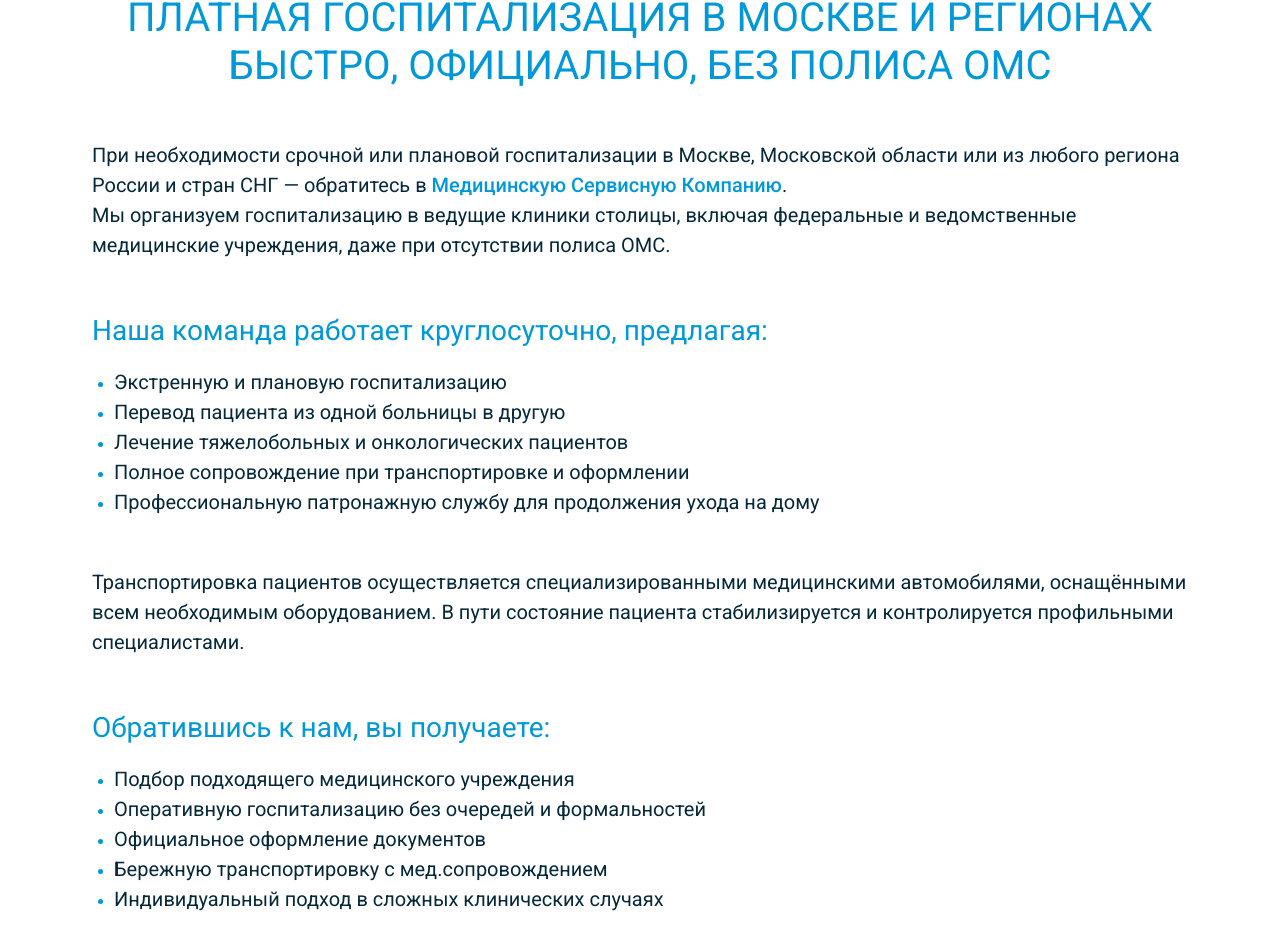
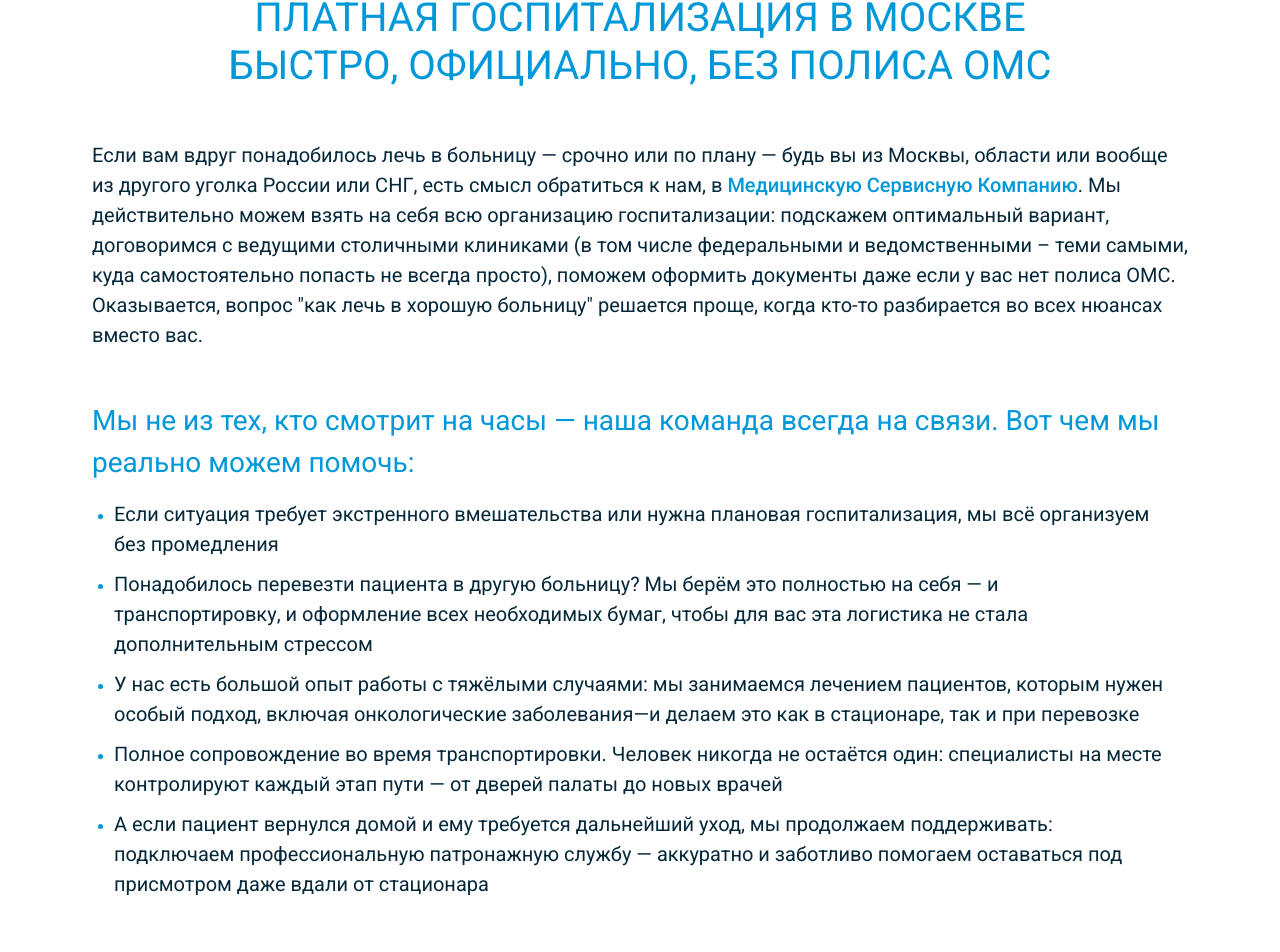
Before and after one commit to vladimirmuratov/msk-v3, a Next.js app: page / in a window 1280 px wide. Shown: the part 986-1938 px from the top of the page. Built offline with nearby package versions, Linux system fonts and the light colour scheme.

Commit message:
update content

```diff
--- a/src/components/AboutBlock.jsx
+++ b/src/components/AboutBlock.jsx
@@ -13,13 +13,16 @@ export const AboutBlock = React.memo(() => (
             data-aos-anchor-placement="center-bottom"
         >
             <Typography sx={{ whiteSpace: 'pre-wrap', color: 'var(--black)', fontSize: { xs: '18px', md: '20px' } }}>
-                При необходимости срочной или плановой госпитализации в Москве, Московской области или из любого региона
-                России и стран СНГ — обратитесь в <Box component="span" sx={{ color: 'var(--blue)', fontWeight: 500 }}>Медицинскую
-                Сервисную Компанию</Box>.
-                <br />
-                Мы организуем госпитализацию в ведущие
-                клиники столицы, включая федеральные и ведомственные медицинские учреждения, даже при отсутствии полиса
-                ОМС.
+                Если вам вдруг понадобилось лечь в больницу — срочно или по плану — будь вы из Москвы, области или
+                вообще из другого уголка России или СНГ, есть смысл обратиться к нам, в <Box component="span" sx={{
+                color: 'var(--blue)',
+                fontWeight: 500
+            }}>Медицинскую Сервисную Компанию</Box>.
+                Мы действительно можем взять на себя всю организацию госпитализации: подскажем оптимальный вариант,
+                договоримся с ведущими столичными клиниками (в том числе федеральными и ведомственными – теми самыми,
+                куда самостоятельно попасть не всегда просто), поможем оформить документы даже если у вас нет полиса
+                ОМС. Оказывается, вопрос "как лечь в хорошую больницу" решается проще, когда кто-то разбирается во всех
+                нюансах вместо вас.
             </Typography>
         </Box>
 
@@ -41,7 +44,7 @@ export const AboutBlock = React.memo(() => (
                     marginBottom: { xs: '10px', sm: '15px' },
                 }}
             >
-                Наша команда работает круглосуточно, предлагая:
+                Мы не из тех, кто смотрит на часы — наша команда всегда на связи. Вот чем мы реально можем помочь:
             </Typography>
 
             <Box
@@ -50,10 +53,40 @@ export const AboutBlock = React.memo(() => (
             >
                 <Box
                     component="li"
-                    sx={{ color: 'var(--blue)' }}
+                    sx={{ color: 'var(--blue)', marginBottom: '10px' }}
                 >
                     <Typography sx={{ color: 'var(--black)', fontSize: { xs: '18px', md: '20px' } }}>
-                        Экстренную и плановую госпитализацию
+                        Если ситуация требует экстренного вмешательства или нужна плановая госпитализация, мы всё
+                        организуем без промедления
+                    </Typography>
+                </Box>
+                <Box
+                    component="li"
+                    sx={{ color: 'var(--blue)', marginBottom: '10px' }}
+                >
+                    <Typography sx={{ color: 'var(--black)', fontSize: { xs: '18px', md: '20px' } }}>
+                        Понадобилось перевезти пациента в другую больницу? Мы берём это полностью на себя — и
+                        транспортировку, и оформление всех необходимых бумаг, чтобы для вас эта логистика не стала
+                        дополнительным стрессом
+                    </Typography>
+                </Box>
+                <Box
+                    component="li"
+                    sx={{ color: 'var(--blue)', marginBottom: '10px' }}
+                >
+                    <Typography sx={{ color: 'var(--black)', fontSize: { xs: '18px', md: '20px' } }}>
+                        У нас есть большой опыт работы с тяжёлыми случаями: мы занимаемся лечением пациентов, которым
+                        нужен особый подход, включая онкологические заболевания—и делаем это как в стационаре, так и при
+                        перевозке
+                    </Typography>
+                </Box>
+                <Box
+                    component="li"
+                    sx={{ color: 'var(--blue)', marginBottom: '10px' }}
+                >
+                    <Typography sx={{ color: 'var(--black)', fontSize: { xs: '18px', md: '20px' } }}>
+                        Полное сопровождение во время транспортировки. Человек никогда не остаётся один: специалисты на
+                        месте контролируют каждый этап пути — от дверей палаты до новых врачей
                     </Typography>
                 </Box>
                 <Box
@@ -61,31 +94,9 @@ export const AboutBlock = React.memo(() => (
                     sx={{ color: 'var(--blue)' }}
                 >
                     <Typography sx={{ color: 'var(--black)', fontSize: { xs: '18px', md: '20px' } }}>
-                        Перевод пациента из одной больницы в другую
-                    </Typography>
-                </Box>
-                <Box
-                    component="li"
-                    sx={{ color: 'var(--blue)' }}
-                >
-                    <Typography sx={{ color: 'var(--black)', fontSize: { xs: '18px', md: '20px' } }}>
-                        Лечение тяжелобольных и онкологических пациентов
-                    </Typography>
-                </Box>
-                <Box
-                    component="li"
-                    sx={{ color: 'var(--blue)' }}
-                >
-                    <Typography sx={{ color: 'var(--black)', fontSize: { xs: '18px', md: '20px' } }}>
-                        Полное сопровождение при транспортировке и оформлении
-                    </Typography>
-                </Box>
-                <Box
-                    component="li"
-                    sx={{ color: 'var(--blue)' }}
-                >
-                    <Typography sx={{ color: 'var(--black)', fontSize: { xs: '18px', md: '20px' } }}>
-                        Профессиональную патронажную службу для продолжения ухода на дому
+                        А если пациент вернулся домой и ему требуется дальнейший уход, мы продолжаем поддерживать:
+                        подключаем профессиональную патронажную службу — аккуратно и заботливо помогаем оставаться под
+                        присмотром даже вдали от стационара
                     </Typography>
                 </Box>
             </Box>
@@ -100,9 +111,8 @@ export const AboutBlock = React.memo(() => (
             }}
         >
             <Typography sx={{ whiteSpace: 'pre-wrap', color: 'var(--black)', fontSize: { xs: '18px', md: '20px' } }}>
-                Транспортировка пациентов осуществляется специализированными медицинскими автомобилями, оснащёнными всем
-                необходимым оборудованием. В пути состояние пациента стабилизируется и контролируется профильными
-                специалистами.
+                Работаем с реальными проблемами реальных людей. Здесь нет “выходных” — потому что иногда помощь нужна
+                именно ночью или рано утром.
             </Typography>
         </Box>
 
@@ -132,10 +142,31 @@ export const AboutBlock = React.memo(() => (
             >
                 <Box
                     component="li"
-                    sx={{ color: 'var(--blue)' }}
+                    sx={{ color: 'var(--blue)', marginBottom: '10px' }}
                 >
                     <Typography sx={{ color: 'var(--black)', fontSize: { xs: '18px', md: '20px' } }}>
-                        Подбор подходящего медицинского учреждения
+                        Когда вы обращаетесь к нам, всё начинает двигаться — наконец-то в нужном вам темпе и порядке.
+                        Вместо тысячи звонков по разным клиникам — мы сразу подбираем то, что действительно подходит
+                        вашему случаю. Не приходится томиться в длинных очередях или собирать ненужные бумажки:
+                        госпитализация происходит быстро, без лишней бюрократии и суеты
+                    </Typography>
+                </Box>
+                <Box
+                    component="li"
+                    sx={{ color: 'var(--blue)', marginBottom: '10px' }}
+                >
+                    <Typography sx={{ color: 'var(--black)', fontSize: { xs: '18px', md: '20px' } }}>
+                        Оформление документов? Мы берём это на себя, всё официально и прозрачно
+                    </Typography>
+                </Box>
+                <Box
+                    component="li"
+                    sx={{ color: 'var(--blue)', marginBottom: '10px' }}
+                >
+                    <Typography sx={{ color: 'var(--black)', fontSize: { xs: '18px', md: '20px' } }}>
+                        Если нужно перевозить пациента — даже лежачего, даже на длинное расстояние — не переживайте:
+                        транспортировка проходит бережно, с медицинским сопровождением. Покой и безопасность пациента
+                        для нас не пустые слова
                     </Typography>
                 </Box>
                 <Box
@@ -143,33 +174,12 @@ export const AboutBlock = React.memo(() => (
                     sx={{ color: 'var(--blue)' }}
                 >
                     <Typography sx={{ color: 'var(--black)', fontSize: { xs: '18px', md: '20px' } }}>
-                        Оперативную госпитализацию без очередей и формальностей
+                        А если речь о сложной истории, где нужен индивидуальный подход, он будет — мы разбираемся во
+                        всех деталях случая и ищем оптимальное решение, а не действуем “по шаблону”. В общем, вместо
+                        головной боли вокруг медицины появляется чувство: «Наконец-то кто-то взял это на себя»
                     </Typography>
                 </Box>
-                <Box
-                    component="li"
-                    sx={{ color: 'var(--blue)' }}
-                >
-                    <Typography sx={{ color: 'var(--black)', fontSize: { xs: '18px', md: '20px' } }}>
-                        Официальное оформление документов
-                    </Typography>
-                </Box>
-                <Box
-                    component="li"
-                    sx={{ color: 'var(--blue)' }}
-                >
-                    <Typography sx={{ color: 'var(--black)', fontSize: { xs: '18px', md: '20px' } }}>
-                        Бережную транспортировку с мед.сопровождением
-                    </Typography>
-                </Box>
-                <Box
-                    component="li"
-                    sx={{ color: 'var(--blue)' }}
-                >
-                    <Typography sx={{ color: 'var(--black)', fontSize: { xs: '18px', md: '20px' } }}>
-                        Индивидуальный подход в сложных клинических случаях
-                    </Typography>
-                </Box>
+
             </Box>
         </Box>
     </Box>
--- a/src/config.js
+++ b/src/config.js
@@ -221,6 +221,6 @@ export const text1 = <>При возникновении потребности
     медицинский стационар. Тем временем, осуществляя транспортировку вне зависимости от характера недуга или полученных
     повреждений (от плановых до экстренных случаев), используются специально оснащённые автомобили. Во время переезда
     обеспечивается поддержание здоровья в стабильном состоянии с оказанием соответствующей медицинской помощи.</>;
-export const text2 = 'Встречайте VIP-центр заботы о зрелом возрасте, где каждый получает индивидуальный, всесторонний подход на базе глубокого опыта и искренней приверженности каждому клиенту. Наша цель – вдохнуть здоровье и активность, наполнить дни безмятежностью и избавить от тягостных недугов. Пусть ваш путь к полноценной, счастливой жизни начинается здесь под чутким руководством наших экспертов!';
-export const text3 = 'Главная миссия комплексного ухода за пожилыми заключается в кардинальном улучшении состояния здоровья, возвращении утраченной подвижности и преобразовании условий жизни до уровня современного комфорта.';
-export const text4 = 'Цель терапии заключается в обеспечении устойчивого эффекта для продолжительного сохранения здоровья и энергичной жизни пациентов.';
+export const text2 = 'Представьте себе место, куда действительно хочется возвращаться — уютное, современное пространство, где зрелый возраст воспринимают не как ограничение, а как новую главу с массой возможностей. Вот такой центр мы и создали: здесь к каждому человеку относятся не по шаблону, а так, как будто встречают уже старого друга — внимательно прислушиваются, стараются понять настоящие потребности, ищут решения, которые работают именно для вас (а не абстрактного “среднестатистического клиента”).';
+export const text3 = 'И главное — мы честно верим: зрелый возраст должен приносить больше спокойствия и радости. Поэтому наша задача — избавить вас от лишних волнений (будь то хронические недуги или бытовые мелочи), чтобы на все эти вечно отложенные мечты наконец-то хватило сил и вдохновения. Выбирая наш центр, вы действительно открываете дверь туда, где забота — это не просто слово на буклете. Попробуйте начать эту новую страницу вместе с нами — уверяю, перемены понравятся!';
+export const text4 = 'У нас очень сильная команда экспертов — людей, которые годами работали с разными задачами и точно знают: здоровье и активность в любой период жизни не только возможны, но часто зависят от того самого индивидуального подхода. На практике это означает: можно забыть про очереди и дежурные советы, ваши привычки и ритм дня учитывают во всём — начиная от расписания процедур до меню обедов.';
--- a/src/pages/index.js
+++ b/src/pages/index.js
@@ -54,7 +54,7 @@ export default function Home() {
             <Box component="main">
                 <Banner />
                 <BaseStep id="about" number={'01'}
-                          label="Платная госпитализация в Москве и регионах быстро, официально, без полиса ОМС" />
+                          label="Платная госпитализация в Москве быстро, официально, без полиса ОМС" />
                 <AboutBlock />
                 <BaseCallBlock text='Мы заботимся о том, чтобы ваше лечение началось вовремя, с комфортом, безопасностью и полным доверием.'/>
                 <ImageBlock1 text={text2} img="/images/doctor-1.jpg" />
```
